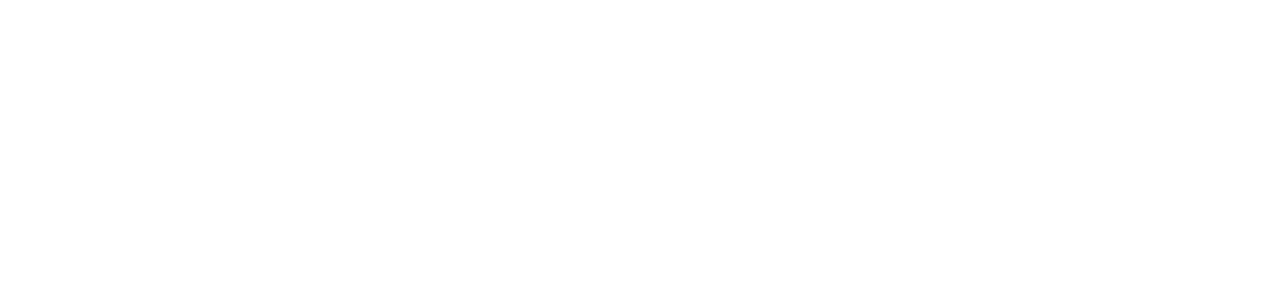
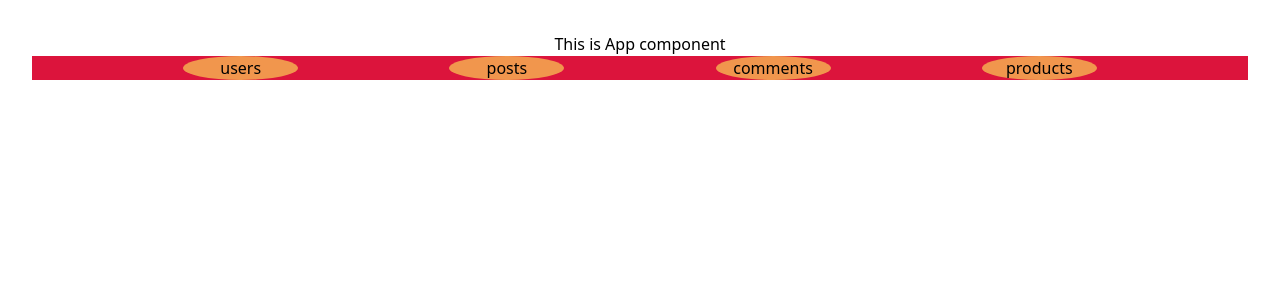
Before and after one commit to HoggGogg/ReactHW, a React (Vite) app: page / in a window 1280 px wide. Shown: the top 300 px of the page. Built offline with nearby package versions, Linux system fonts and the light colour scheme.

Commit message:
done hw 3-1

```diff
--- a/package.json
+++ b/package.json
@@ -10,8 +10,11 @@
     "preview": "vite preview"
   },
   "dependencies": {
+    "@tailwindcss/vite": "^4.1.11",
     "react": "^19.1.0",
-    "react-dom": "^19.1.0"
+    "react-dom": "^19.1.0",
+    "react-router-dom": "^7.7.0",
+    "tailwindcss": "^4.1.11"
   },
   "devDependencies": {
     "@eslint/js": "^9.30.1",
--- a/src/App.tsx
+++ b/src/App.tsx
@@ -1,10 +1,18 @@
 import './App.css'
+import {Outlet} from "react-router-dom";
+import {Menu} from "./components/menu/Menu.tsx";
 
 function App() {
 
 
     return (
-        <></>
+        <>
+        This is App component
+
+            <Menu/>
+
+            <Outlet/>
+        </>
     );
 }
 
--- /dev/null
+++ b/src/components/CommentsComponent.tsx
@@ -0,0 +1,7 @@
+export const CommentsComponent = () => {
+    return (
+        <div>
+            Comments Component
+        </div>
+    );
+};
--- /dev/null
+++ b/src/components/PostsComponent.tsx
@@ -0,0 +1,7 @@
+export const PostsComponent = () => {
+    return (
+        <div>
+            Posts Component
+        </div>
+    );
+};
--- /dev/null
+++ b/src/components/ProductsComponent.tsx
@@ -0,0 +1,7 @@
+export const ProductsComponent = () => {
+    return (
+        <div>
+            Products Component
+        </div>
+    );
+};
--- /dev/null
+++ b/src/components/UsersComponent.tsx
@@ -0,0 +1,7 @@
+export const UsersComponent = () => {
+    return (
+        <div>
+            Users Component
+        </div>
+    );
+};
--- /dev/null
+++ b/src/components/menu/Menu.css
@@ -0,0 +1,17 @@
+ul {
+    display: flex;
+    justify-content: space-evenly;
+    background-color: crimson;
+}
+
+li {
+    width: 115px;
+    border-radius: 50%;
+    background-color: #f1964d;
+    transition: 1s;
+}
+
+li:hover {
+    scale: calc(1.2);
+    transition: 1.1s;
+}
--- /dev/null
+++ b/src/components/menu/Menu.tsx
@@ -0,0 +1,25 @@
+import {Link} from "react-router-dom";
+import "./Menu.css"
+
+export const Menu = () => {
+    return (
+        <ul>
+
+            <li>
+                <Link to={'/users'}>users</Link>
+            </li>
+
+            <li>
+                <Link to={'/posts'}>posts</Link>
+            </li>
+
+            <li>
+                <Link to={'/comments'}>comments</Link>
+            </li>
+
+            <li>
+                <Link to={'/products'}>products</Link>
+            </li>
+        </ul>
+    );
+};
--- a/src/index.css
+++ b/src/index.css
@@ -0,0 +1 @@
+@import "tailwindcss";
--- a/src/main.tsx
+++ b/src/main.tsx
@@ -1,5 +1,7 @@
 import {createRoot} from 'react-dom/client'
 import './index.css'
-import App from './App.tsx'
+import {RouterProvider} from "react-router-dom";
+import {routes} from "./router/routes.tsx";
 
-createRoot(document.getElementById('root')!).render(<App />)
+createRoot(document.getElementById('root')!)
+    .render(<RouterProvider router={routes}/>)
--- /dev/null
+++ b/src/router/routes.tsx
@@ -0,0 +1,16 @@
+import {createBrowserRouter} from "react-router-dom";
+import App from "../App.tsx";
+import {UsersComponent} from "../components/UsersComponent.tsx";
+import {PostsComponent} from "../components/PostsComponent.tsx";
+import {CommentsComponent} from "../components/CommentsComponent.tsx";
+
+export const routes = createBrowserRouter([
+    {
+        path: "/", element: <App/>, children: [
+            {path: 'users', element: <UsersComponent/>},
+            {path: 'posts', element: <PostsComponent/>},
+            {path: 'comments', element: <CommentsComponent/>},
+            {path: 'products', element: <PostsComponent/>}
+        ]
+    }
+]);
```
Also changed, not shown: 1 other file (tests, documents, lock files or other folders).
